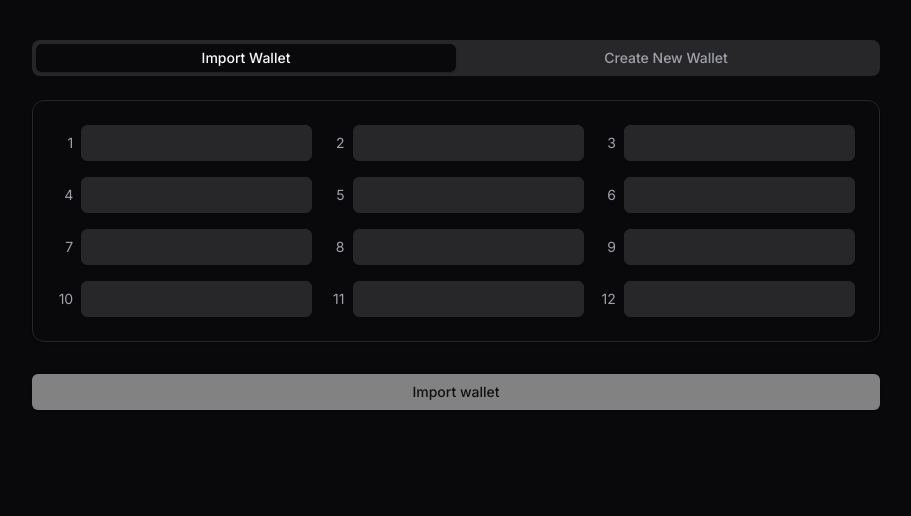
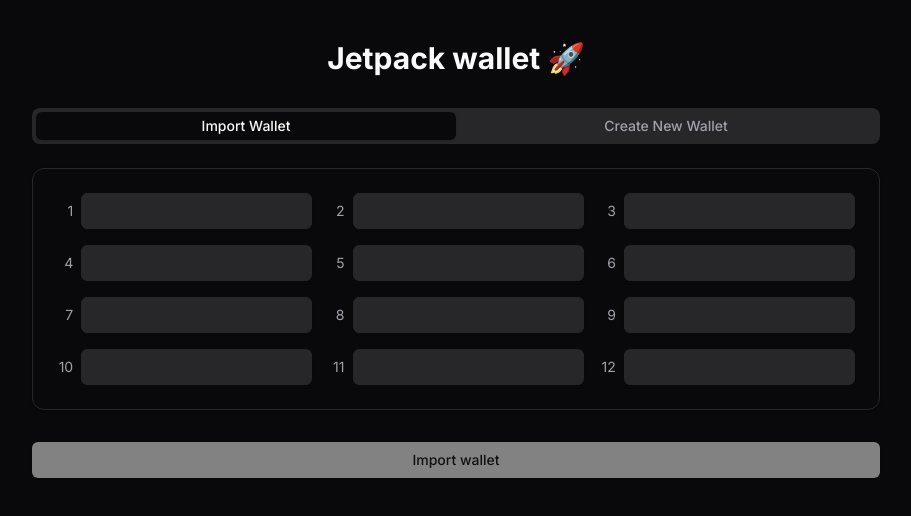
Before and after one commit to destructo570/jetpack-web3-wallet, a Next.js app in the folder apps/frontend/: page /landing in a window 1280 px wide. Shown: the top 516 px of the page, without its empty margins (184-1095 px from the left). Built offline with nearby package versions, Linux system fonts and the light colour scheme.

Commit message:
feat: added heading

```diff
--- a/apps/frontend/src/app/landing/page.tsx
+++ b/apps/frontend/src/app/landing/page.tsx
@@ -1,18 +1,10 @@
 import SeedPhraseCard from "@/components/common/SeedPhraseCard";
-import { Button } from "@/components/ui/button";
-import {
-  Card,
-  CardContent,
-  CardDescription,
-  CardFooter,
-  CardHeader,
-  CardTitle,
-} from "@/components/ui/card";
-import { Input } from "@/components/ui/input";
 import { Tabs, TabsContent, TabsList, TabsTrigger } from "@/components/ui/tabs";
 
 export default function page() {
   return (
+    <div className="flex justify-center flex-col items-center">
+      <h1 className="text-3xl font-bold mb-8">Jetpack wallet 🚀</h1>
       <Tabs defaultValue="import">
         <TabsList className="grid w-full grid-cols-2">
           <TabsTrigger value="import">Import Wallet</TabsTrigger>
@@ -22,8 +14,9 @@ export default function page() {
           <SeedPhraseCard />
         </TabsContent>
         <TabsContent value="create">
-        <SeedPhraseCard is_create={true}/>
+          <SeedPhraseCard is_create={true} />
         </TabsContent>
       </Tabs>
+    </div>
   );
 }
--- a/apps/frontend/src/app/page.tsx
+++ b/apps/frontend/src/app/page.tsx
@@ -36,11 +36,6 @@ export default function page() {
 
   const onGenerateClick = async () => {
     setSeedPhrase(getMnemonicPhrase());
-  };
-
-  const onAddNewWallet = async () => {
-    const wallet = getEthereumWallet(wallets?.length, seed_phrase);
-    setWallets((prev) => [...prev, wallet]);
   };
 
   const copyMneumonicToClipboard = () => {
@@ -102,9 +97,6 @@ export default function page() {
           <Button onClick={onGenerateClick}>Create new wallet</Button>
         ) : null}
         {seed_phrase ? <Button onClick={onNextClick}>Next</Button> : null}
-        {/* <Button onClick={onAddNewWallet} disabled={!seed_phrase || loading}>
-          Add Wallet
-        </Button> */}
       </div>
       <div className="w-full grid sm:grid-cols-2 gap-4 pb-4">
         {wallets?.map((wallet) => {
```
Lines whose indentation alone changed are shown as unchanged.
